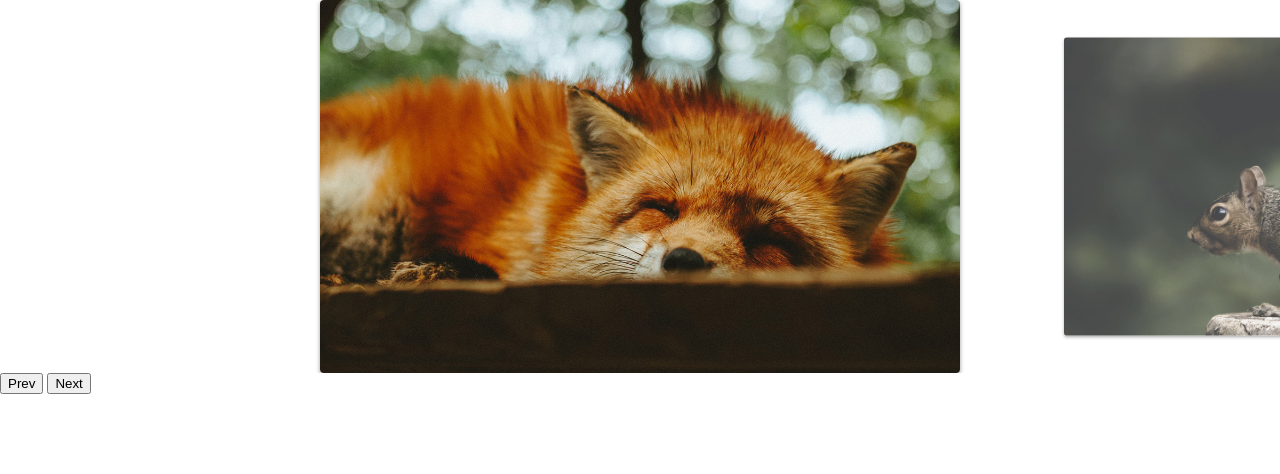
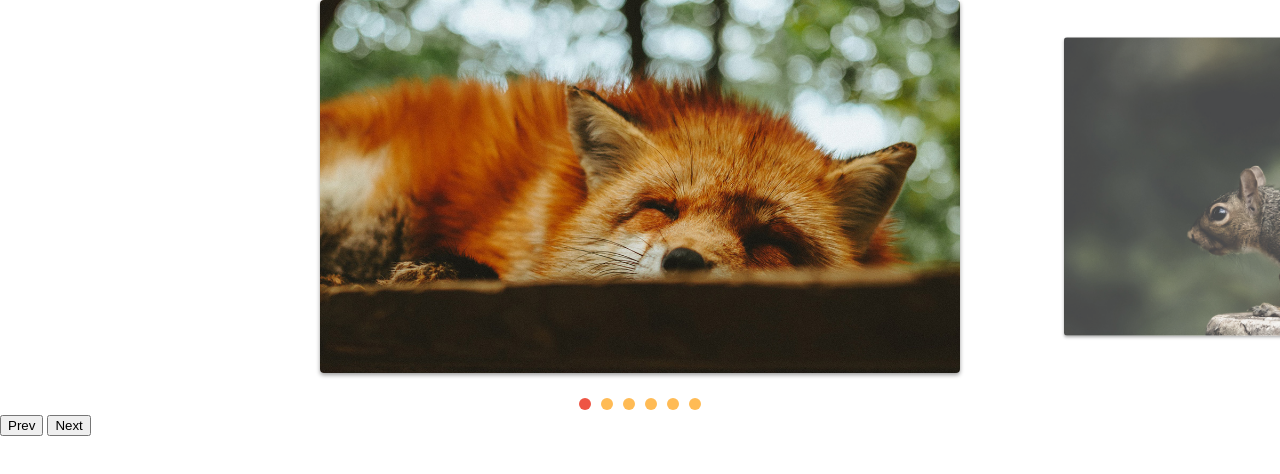
Before and after one commit to mauriciotp/slide, a plain HTML site: page index.html in a window 1280 px wide. Drawn offline with Linux system fonts and the light colour scheme.

Commit message:
paginacao adicionada por slide

```diff
--- a/css/style.css
+++ b/css/style.css
@@ -43,3 +43,25 @@ img {
   opacity: 1;
   transform: scale(1);
 }
+
+[data-control="slide"] {
+  display: flex;
+  justify-content: center;
+  margin-top: 20px;
+}
+
+[data-control="slide"] li a {
+  display: block;
+  width: 12px;
+  height: 12px;
+  background: #fb5;
+  border-radius: 50%;
+  overflow: hidden;
+  text-indent: -999px;
+  margin: 5px;
+}
+
+[data-control="slide"] li.active a,
+[data-control="slide"] li a:hover {
+  background: #e54;
+}
--- a/js/script.js
+++ b/js/script.js
@@ -3,3 +3,4 @@ import { SlideNav } from "./slide.js";
 const slide = new SlideNav(".slide", ".slide-wrapper");
 slide.init();
 slide.addArrow(".prev", ".next");
+slide.addControl();
--- a/js/slide.js
+++ b/js/slide.js
@@ -10,6 +10,7 @@ export class Slide {
       movement: 0,
     };
     this.activeClass = "active";
+    this.changeEvent = new Event("changeEvent");
   }
 
   transition(active) {
@@ -106,6 +107,7 @@ export class Slide {
     this.slidesIndexNav(index);
     this.dist.finalPosition = activeSlide.position;
     this.changeActiveClass();
+    this.wrapper.dispatchEvent(this.changeEvent);
   }
 
   changeActiveClass() {
@@ -159,6 +161,11 @@ export class Slide {
 }
 
 export class SlideNav extends Slide {
+  constructor(...args) {
+    super(...args);
+    this.bindControlEvents();
+  }
+
   addArrow(prev, next) {
     this.prevElement = document.querySelector(prev);
     this.nextElement = document.querySelector(next);
@@ -168,4 +175,44 @@ export class SlideNav extends Slide {
     this.prevElement.addEventListener("click", this.activePrevSlide);
     this.nextElement.addEventListener("click", this.activeNextSlide);
   }
+
+  createControl() {
+    const control = document.createElement("ul");
+    control.dataset.control = "slide";
+    this.slideArray.forEach((item, index) => {
+      control.innerHTML += `<li><a href="#slide${index + 1}">${
+        index + 1
+      }</a></li>`;
+    });
+    this.wrapper.appendChild(control);
+    return control;
+  }
+
+  eventControl(item, index) {
+    item.addEventListener("click", (event) => {
+      event.preventDefault();
+      this.changeSlide(index);
+    });
+    this.wrapper.addEventListener("changeEvent", this.activeControlItem);
+  }
+
+  activeControlItem() {
+    this.controlArray.forEach((item) =>
+      item.classList.remove(this.activeClass)
+    );
+    this.controlArray[this.index.active].classList.add(this.activeClass);
+  }
+
+  addControl(customControl) {
+    this.control =
+      document.querySelector(customControl) || this.createControl();
+    this.controlArray = [...this.control.children];
+    this.activeControlItem();
+    this.controlArray.forEach(this.eventControl);
+  }
+
+  bindControlEvents() {
+    this.eventControl = this.eventControl.bind(this);
+    this.activeControlItem = this.activeControlItem.bind(this);
+  }
 }
```
